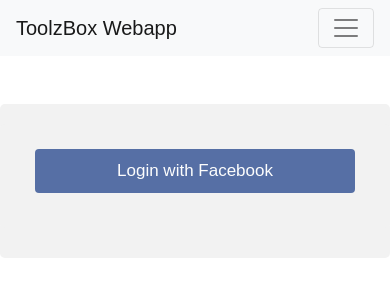
After one commit to Neo77-cyber/Sync-Net, a Django app: page /sociallogin/ in a window 390 px wide. The commit adds this page. Shown: the top 305 px of the page. Run offline with Django 4.2, Linux system fonts and the light colour scheme; tables that the repository leaves empty hold one stand-in row (values such as "Sample post"); some libraries are stand-ins or nearby versions.

Commit message:
requirement.txt

```diff
--- a/apiapp/templates/base.html
+++ b/apiapp/templates/base.html
@@ -9,7 +9,7 @@
     <!-- Bootstrap CSS -->
     <link rel="stylesheet" href="https://cdn.jsdelivr.net/npm/bootstrap@4.0.0/dist/css/bootstrap.min.css" integrity="sha384-Gn5384xqQ1aoWXA+058RXPxPg6fy4IWvTNh0E263XmFcJlSAwiGgFAW/dAiS6JXm" crossorigin="anonymous">
 
-    <title>Hello, world!</title>
+    <title>Toolzbox Webapp</title>
   </head>
   <body>
 
@@ -31,10 +31,10 @@
                 <a class="nav-link" href="{% url 'checkout' %}">Paypal Payment Gateway</a>
               </li>
               <li class="nav-item">
-                <a class="nav-link" href="{% url 'home' %}">Social Media LogIn</a>
+                <a class="nav-link" href="{% url 'social-login' %}">Social Media LogIn</a>
               </li>
               <li class="nav-item">
-                <a class="nav-link" href="{% url 'transfer' %}">Transfer OTP</a>
+                <a class="nav-link" href="{% url 'otp_login' %}">Transfer OTP</a>
               </li>
 
           </ul>
--- a/apiapp/templates/githubprojects.html
+++ b/apiapp/templates/githubprojects.html
@@ -74,7 +74,7 @@
       <tr>
 
         <td>Country</td>
-        <td>{{case.province_state}}</td>
+        <td>{{case.Province_State}}</td>
 
       </tr>
       <tr>
@@ -104,7 +104,7 @@
       <tr>
 
         <td>Incident Rate</td>
-        <td>{{case.Incident.Rate}}</td>
+        <td>{{case.Incident_Rate}}</td>
 
       </tr>
       <tr>
--- /dev/null
+++ b/apiapp/templates/sociallogin.html
@@ -0,0 +1,171 @@
+{% extends 'base.html' %}
+
+{% block title %}Login Page{% endblock title %}
+
+{% block content %}
+<div class="container my-5 text-center">
+
+
+<style>
+body {
+  font-family: Arial, Helvetica, sans-serif;
+}
+
+* {
+  box-sizing: border-box;
+}
+
+/* style the container */
+.container {
+  position: relative;
+  border-radius: 5px;
+  background-color: #f2f2f2;
+  padding: 20px 0 30px 0;
+}
+
+/* style inputs and link buttons */
+input,
+.btn {
+  width: 100%;
+  padding: 12px;
+  border: none;
+  border-radius: 4px;
+  margin: 5px 0;
+  opacity: 0.85;
+  display: inline-block;
+  font-size: 17px;
+  line-height: 20px;
+  text-decoration: none; /* remove underline from anchors */
+}
+
+input:hover,
+.btn:hover {
+  opacity: 1;
+}
+
+/* add appropriate colors to fb, twitter and google buttons */
+.fb {
+  background-color: #3B5998;
+  color: white;
+}
+
+.twitter {
+  background-color: #55ACEE;
+  color: white;
+}
+
+.google {
+  background-color: #dd4b39;
+  color: white;
+}
+
+/* style the submit button */
+input[type=submit] {
+  background-color: #04AA6D;
+  color: white;
+  cursor: pointer;
+}
+
+input[type=submit]:hover {
+  background-color: #45a049;
+}
+
+/* Two-column layout */
+.col {
+  float: left;
+  width: 50%;
+  margin: auto;
+  padding: 0 50px;
+  margin-top: 6px;
+}
+
+/* Clear floats after the columns */
+.row:after {
+  content: "";
+  display: table;
+  clear: both;
+}
+
+/* vertical line */
+.vl {
+  position: absolute;
+  left: 50%;
+  transform: translate(-50%);
+  border: 2px solid #ddd;
+  height: 175px;
+}
+
+/* text inside the vertical line */
+.vl-innertext {
+  position: absolute;
+  top: 50%;
+  transform: translate(-50%, -50%);
+  background-color: #f1f1f1;
+  border: 1px solid #ccc;
+  border-radius: 50%;
+  padding: 8px 10px;
+}
+
+/* hide some text on medium and large screens */
+.hide-md-lg {
+  display: none;
+}
+
+/* bottom container */
+.bottom-container {
+  text-align: center;
+  background-color: #666;
+  border-radius: 0px 0px 4px 4px;
+}
+
+/* Responsive layout - when the screen is less than 650px wide, make the two columns stack on top of each other instead of next to each other */
+@media screen and (max-width: 650px) {
+  .col {
+    width: 100%;
+    margin-top: 0;
+  }
+  /* hide the vertical line */
+  .vl {
+    display: none;
+  }
+  /* show the hidden text on small screens */
+  .hide-md-lg {
+    display: block;
+    text-align: center;
+  }
+}
+</style>
+
+<body>
+
+
+
+<div class="container">
+  <form action="/action_page.php">
+    <div class="row">
+
+
+
+      <div class="col">
+        <a href="{% url 'social:begin' 'facebook' %}" class="fb btn">
+          <i class="fa fa-facebook fa-fw"></i> Login with Facebook
+         </a>
+
+      </div>
+
+
+
+
+      </div>
+
+    </div>
+  </form>
+</div>
+
+
+
+</body>
+
+
+</div>
+{% endblock content %}
--- a/apiapp/urls.py
+++ b/apiapp/urls.py
@@ -6,6 +6,10 @@
     path('', views.home, name = 'home'),
     path('github/', views.github_api, name = 'github'),
     path('checkout/', views.paypal, name = 'checkout'),
-    path('otptoken/', views.transfer, name= 'transfer')
+    path('sociallogin/', views.sociallogin, name = 'social-login'),
+    path('socialhome/', views.socialhome, name = 'social-home'),
+    path('accounthome/', views.accounthome, name = 'accounthome'),
+    path('otp_login/', views.otp_login, name = 'otp_login'),
+    path('otp_verify/', views.otp_verify, name = 'otp_verify')
 
 ]
--- a/apiapp/views.py
+++ b/apiapp/views.py
@@ -6,6 +6,11 @@
 from urllib import response
 from googleplaces import GooglePlaces, types, lang
 from .forms import InputForm
+from django.contrib import messages
+from django.shortcuts import render, redirect
+from django_otp.forms import OTPAuthenticationForm
+from django_otp import devices_for_user
+from django.contrib.auth.decorators import login_required
 from django.contrib import messages
 # Create your views here.
 
@@ -30,6 +35,7 @@
 
         if data['continent_code'] == 'AF':
             messages.info(request, 'You are welcome')
+
         else:
             messages.info(request, 'Hey! You do not have access to this page')
 
@@ -46,6 +52,9 @@
         ip = request.META.get('REMOTE_ADDR')
     return ip
 
+def beninhistory(request):
+    return render(request, 'beninhistory.html')
+
 def github_api(request):
 
     endpoint = 'https://coronavirus.m.pipedream.net/'
@@ -60,24 +69,19 @@
 
 
     res = [eval(i) for i in deathrate]
+
     maximum_death = max(res)
+
+    cases = []
     for i in rawdata:
         if i['Deaths'] == str(maximum_death):
-            cases = i
-
-            print(cases)
-
-            Latitude = cases['Lat']
-
-            Longitude = cases['Long_']
+            cases.append(i)
 
 
 
         # API_KEY = 'AIzaSyDflVXxDLQdJyBIlQoTOThMX3YToQouoHU'
 
-
         # google_places = GooglePlaces(API_KEY)
-
 
         # query_result = google_places.nearby_search(
 
@@ -86,11 +90,8 @@
 
         #         types =[types.TYPE_HOSPITAL])
 
-
         # if query_result.has_attributions:
         #     print (query_result.html_attributions)
-
-
 
         # for place in query_result.places:
         #     print(place)
@@ -99,24 +100,32 @@
         #     print("Longitude", place.geo_location['lng'])
         #     print()
 
-
-
-
-
-
-
-
-
-
-
-    return render(request, 'githubprojects.html', {'case_studys':cases})
+    return render(request, 'githubprojects.html', {'cases':cases})
 
 def paypal(request):
     return render(request, 'checkout.html')
 
+def sociallogin(request):
+    return render(request, 'sociallogin.html')
 
-def transfer(request):
-    context ={}
-    context['form']= InputForm()
+def socialhome(request):
+    return render(request, 'homepage.html')
 
-    return render(request, 'notification.html', context)
+
+
+def otp_login(request):
+
+    return render(request, 'notification.html')
+
+
+
+@login_required
+def otp_verify(request):
+
+
+    return render(request, 'otp_verify.html')
+
+
+
+def accounthome(request):
+    return render(request, 'accounthome.html')
--- a/apicalls/urls.py
+++ b/apicalls/urls.py
@@ -20,7 +20,8 @@
 
 urlpatterns = [
     path('admin/', admin.site.urls),
-    path('', include('apiapp.urls'))
+    path('', include('apiapp.urls')),
+    path('oauth/', include('social_django.urls', namespace='social')),
 ]
 
 if settings.DEBUG:
```
Also changed, not shown: apiapp/templates/checkout.html (+27 -40 lines), apiapp/templates/notification.html (+13 -5 lines), apicalls/settings.py (+21 -1 lines), requirements.txt (+17 -63 lines), db.sqlite3, 2 other files.
